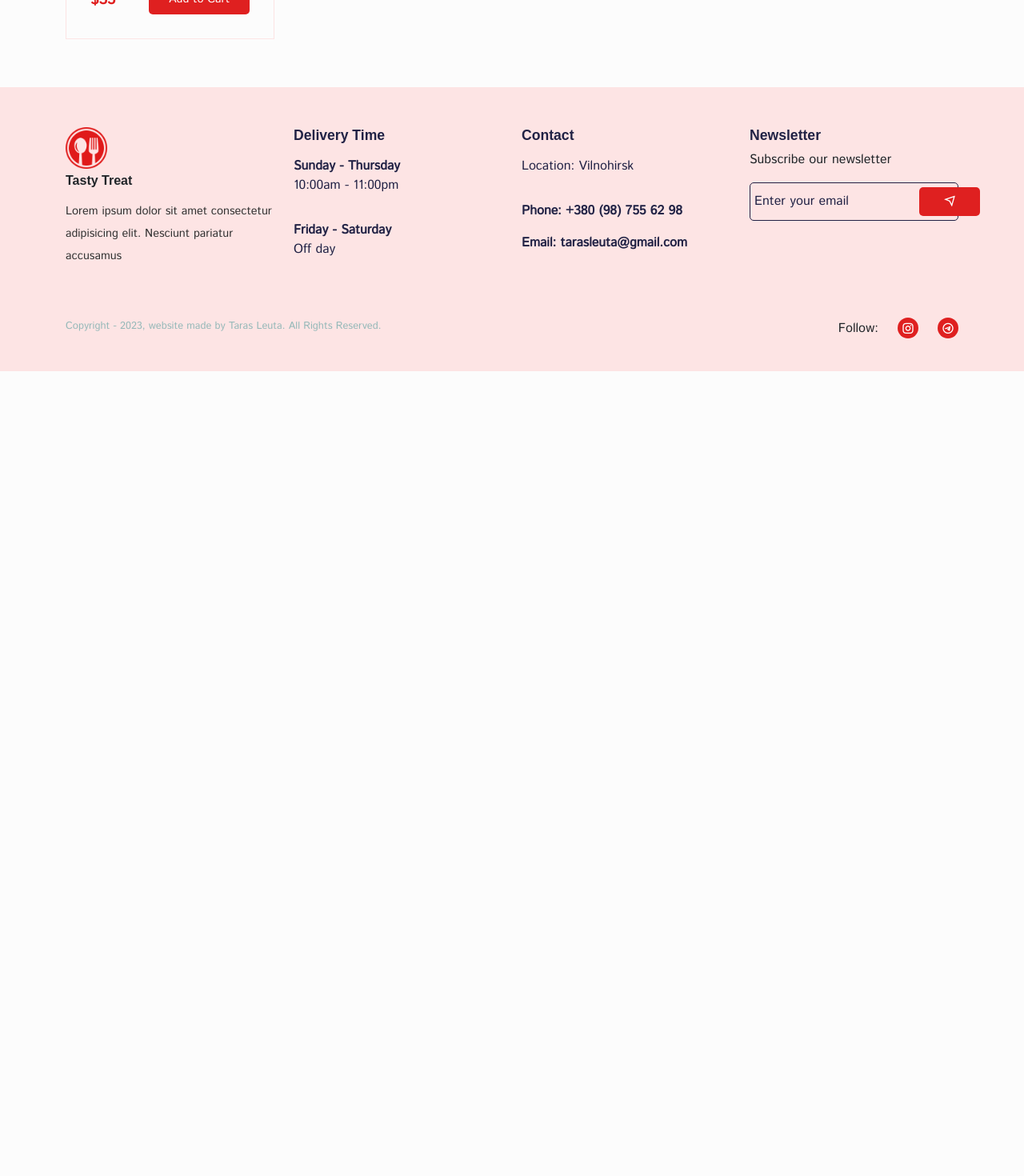
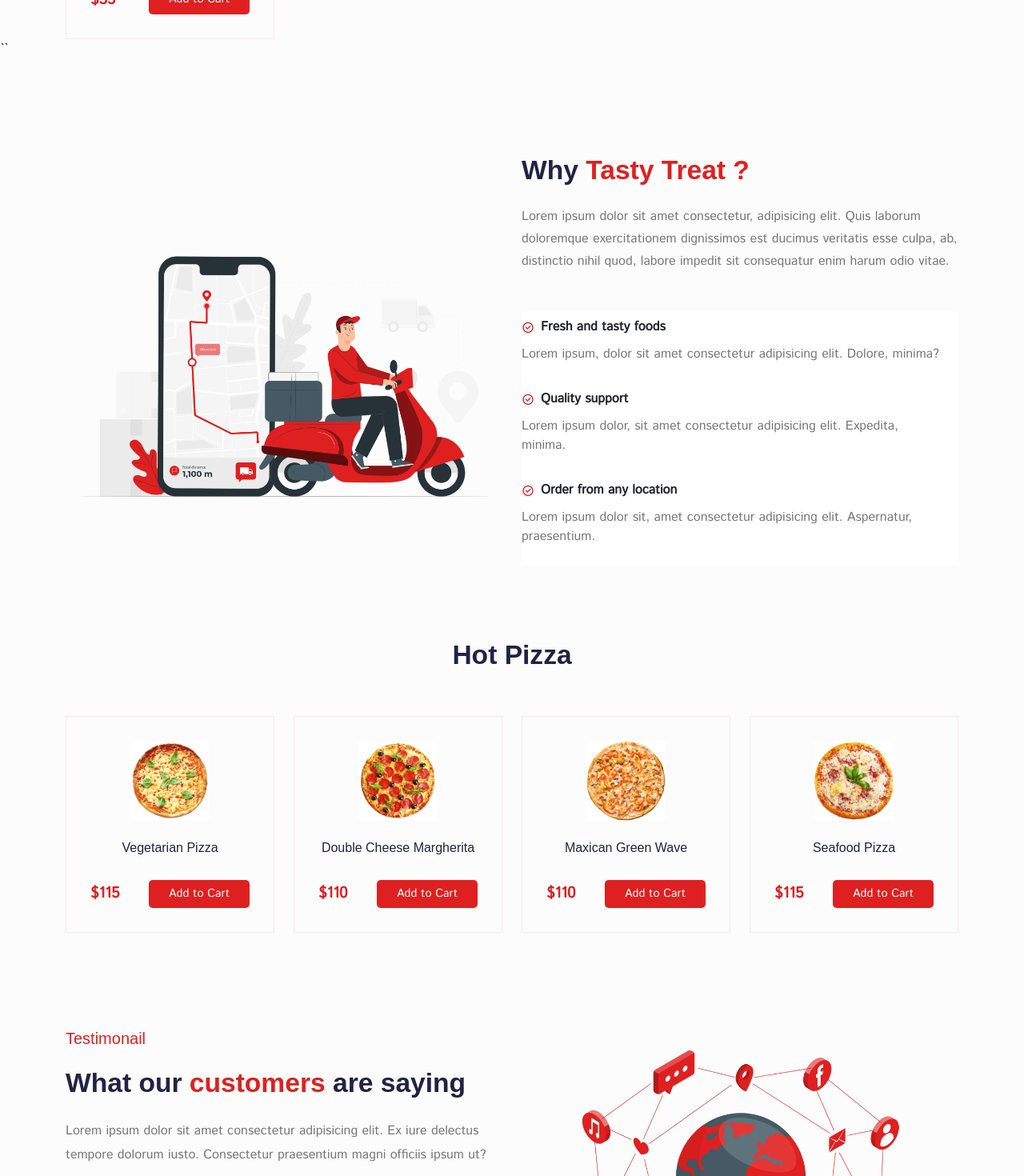
Before and after one commit to tar1kkk/commercialSite-React-Redux-TS, a React (Create React App) app: page /home in a window 1280 px wide. Shown: the part 3020-4490 px from the top of the page at 80% size. Before the commit the page ends 3484 px from the top, so only its background shows below. Built offline with nearby package versions, Linux system fonts and the light colour scheme; a web font is replaced by a local one.

Commit message:
create design for 3 containers

```diff
--- a/src/pages/Home.jsx
+++ b/src/pages/Home.jsx
@@ -1,6 +1,6 @@
 import React, { useState } from 'react';
 import Helmet from '../components/Helmet/Helmet';
-import { Container, Row, Col } from 'reactstrap';
+import { Container, Row, Col, ListGroup, ListGroupItem } from 'reactstrap';
 import heroImg from '../assets/images/hero.png';
 import '../styles/hero-section.css';
 import { Link } from 'react-router-dom';
@@ -11,6 +11,8 @@ import featureImg02 from '../assets/images/service-02.png';
 import featureImg03 from '../assets/images/service-03.png';
 import products from "../assets/fake-data/products.js";
 
+import networkImg from '../assets/images/network.png';
+import whyImg from '../assets/images/location.png';
 import foodCategoryImg01 from '../assets/images/hamburger.png';
 import foodCategoryImg02 from '../assets/images/pizza.png';
 import foodCategoryImg03 from '../assets/images/bread.png';
@@ -41,6 +43,13 @@ function Home() {
 	];
 	const [category, setCategory] = useState('ALL');
 	const [allProducts, setAllProducts] = useState(products);
+	const [hotPizza, setHotPizza] = useState([]);
+
+	useEffect(() => {
+		const filredPizza = products.filter(item => item.category === 'Pizza');
+		const slicePizza = filredPizza.slice(0, 4);
+		setHotPizza(slicePizza);
+	}, [])
 
 
 	useEffect(() => {
@@ -186,8 +195,78 @@ function Home() {
 							</Col>
 						))}
 					</Row>
+				</Container>``
+			</section>
+			<section>
+				<Container>
+					<Row>
+						<Col lg='6' md='6'>
+							<img src={whyImg} alt="why-tasty-treat" className='w-100' />
+						</Col>
+						<Col lg='6' md='6'>
+							<div className="why__tasty-treat">
+								<h2 className='tasty__treat-title mb-4'>Why <span>Tasty Treat ?</span></h2>
+								<p className='tasty__treat-desc'>Lorem ipsum dolor sit amet consectetur, adipisicing elit. Quis laborum doloremque exercitationem dignissimos est ducimus veritatis esse culpa, ab, distinctio nihil quod, labore impedit sit consequatur enim harum odio vitae.</p>
+								<ListGroup className='mt-5'>
+									<ListGroupItem className='border-0 ps-0'>
+										<p className='choose__us-title d-flex align-items-center gap-2'><i class="ri-checkbox-circle-line"></i>
+											Fresh and tasty foods</p>
+										<p className='choose__us-desc'>Lorem ipsum, dolor sit amet consectetur adipisicing elit. Dolore, minima?</p>
+									</ListGroupItem>
+
+									<ListGroupItem className='border-0 ps-0'>
+										<p className='choose__us-title d-flex align-items-center gap-2'>
+											<i class="ri-checkbox-circle-line"></i>
+											Quality support
+										</p>
+										<p className='choose__us-desc'>Lorem ipsum dolor, sit amet consectetur adipisicing elit. Expedita, minima.</p>
+									</ListGroupItem>
+
+									<ListGroupItem className='border-0 ps-0'>
+										<p className='choose__us-title d-flex align-items-center gap-2'><i class="ri-checkbox-circle-line"></i>
+											Order from any location</p>
+										<p className='choose__us-desc'>Lorem ipsum dolor sit, amet consectetur adipisicing elit. Aspernatur, praesentium.</p>
+									</ListGroupItem>
+								</ListGroup>
+							</div>
+						</Col>
+					</Row>
 				</Container>
 			</section>
+
+			<section className='pt-0'>
+				<Container>
+					<Row>
+						<Col lg='12' className='text-center mb-5'>
+							<h2>Hot Pizza</h2>
+						</Col>
+
+						{hotPizza.map((item) => (
+							<Col lg='3' md='4' key={item.id}>
+								<ProductCart item={item} />
+							</Col>
+						))}
+					</Row>
+				</Container>
+			</section>
+
+			<section>
+				<Container>
+					<Row>
+						<Col lg='6' md='6'>
+							<div className='testimonial mb-3'>
+								<h5 className='testimonial__subtitle mb-4'>Testimonail</h5>
+								<h2 className='testimonial__title mb-4'>What our <span>customers</span> are saying</h2>
+								<p className='testimonial__desc'>Lorem ipsum dolor sit amet consectetur adipisicing elit. Ex iure delectus tempore dolorum iusto. Consectetur praesentium magni officiis ipsum ut?</p>
+							</div>
+						</Col>
+						<Col lg='6' md='6'>
+							<img src={networkImg} alt="testimonial-img" className='w-100' />
+						</Col>
+					</Row>
+				</Container>
+			</section>
+
 		</Helmet>
 	);
 }
```
